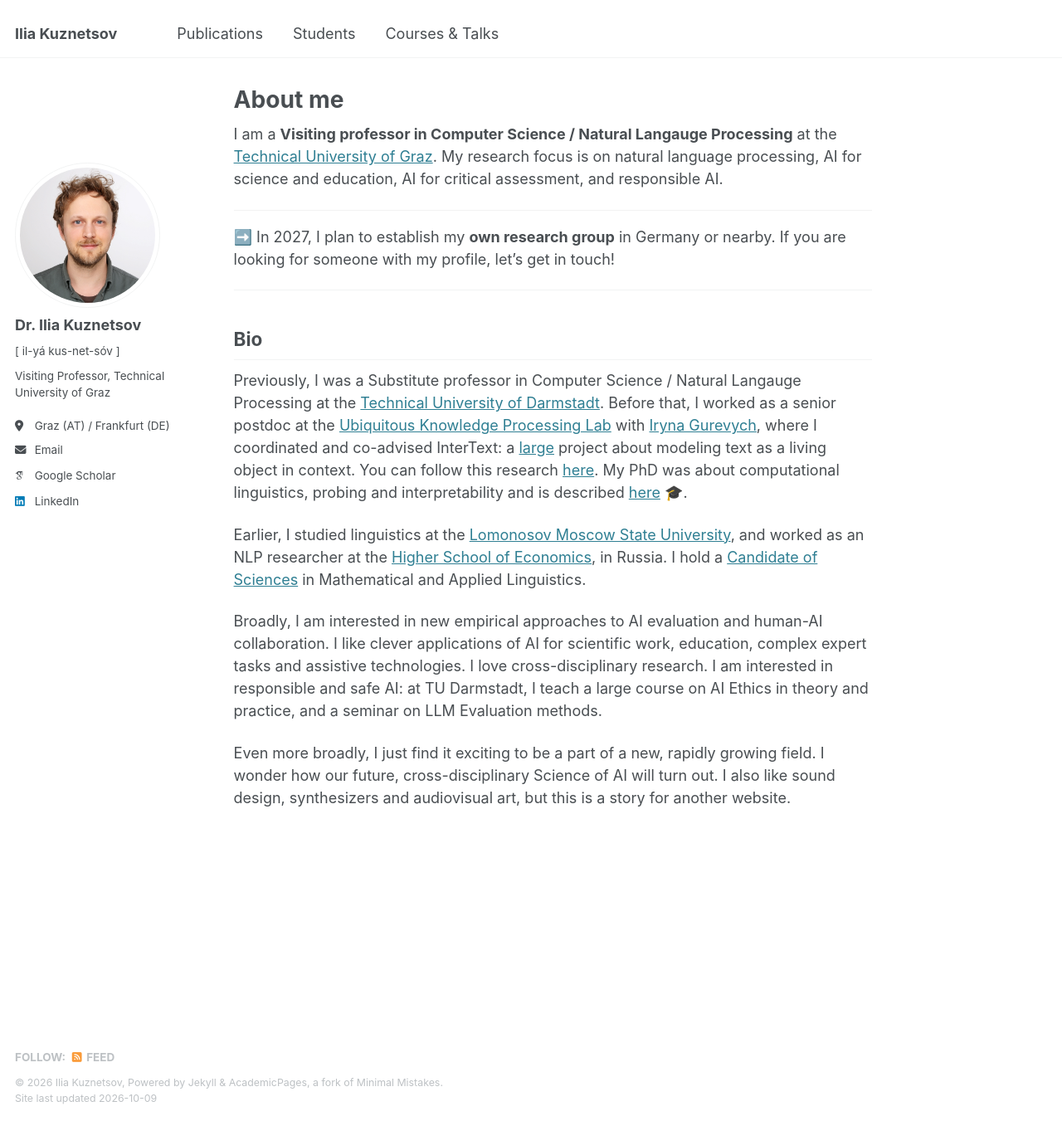
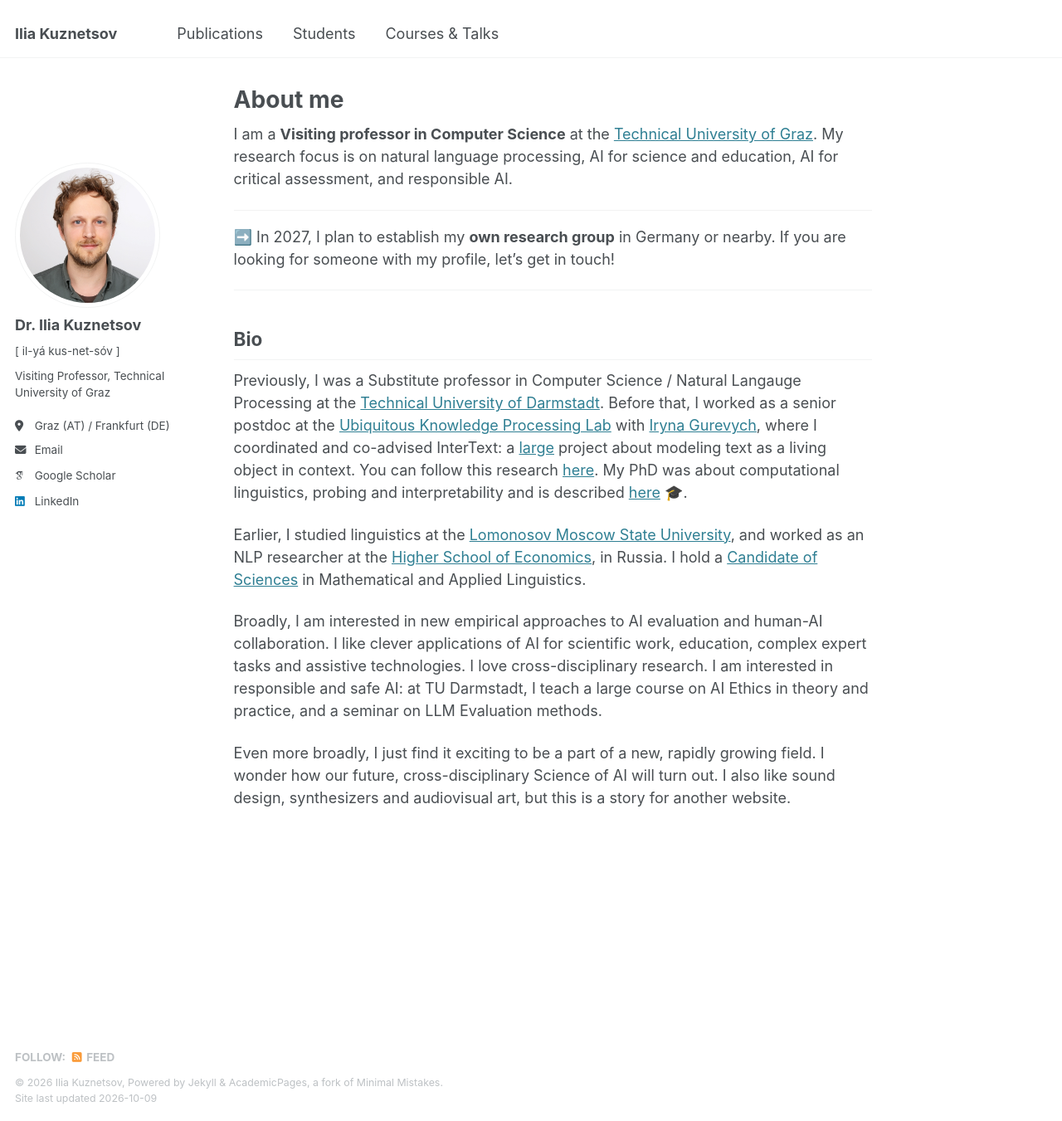
Before and after one commit to iokuznetsov/iokuznetsov.github.io, a Jekyll site: the page built from _pages/about.md, in a window 1280 px wide and 1351 px high. Shown: the whole window at 83% size. Built offline with Jekyll 4.4.1, drawn with Linux system fonts in a browser that asks for light colours; some web fonts are replaced.

Commit message:
Remove 'Natural Language Processing' from title

```diff
--- a/_pages/about.md
+++ b/_pages/about.md
@@ -7,7 +7,7 @@ redirect_from:
   - /about.html
 ---
 
-I am a **Visiting professor in Computer Science / Natural Langauge Processing** at the [Technical University of Graz](https://www.tugraz.at/home). My research focus is on natural language processing, AI for science and education, AI for critical assessment, and responsible AI.
+I am a **Visiting professor in Computer Science** at the [Technical University of Graz](https://www.tugraz.at/home). My research focus is on natural language processing, AI for science and education, AI for critical assessment, and responsible AI.
 
 ---
 
```
